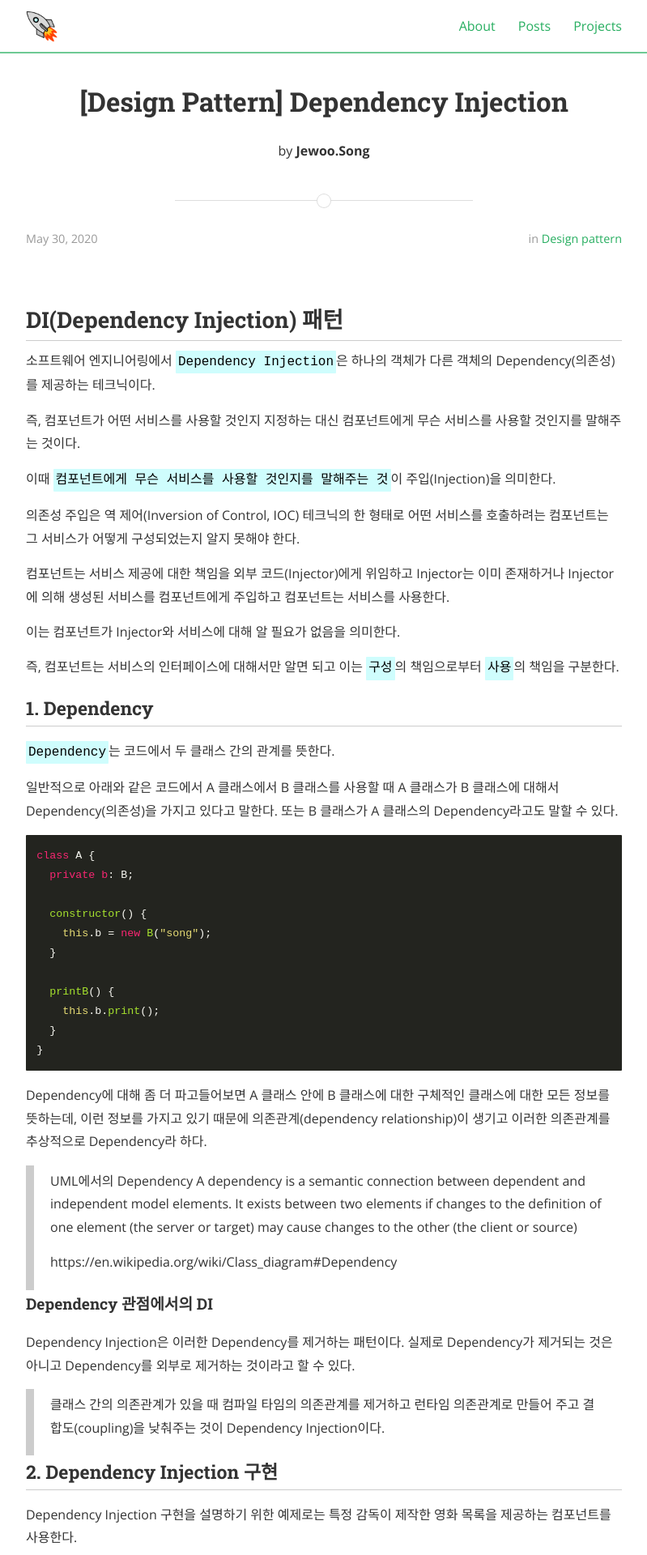
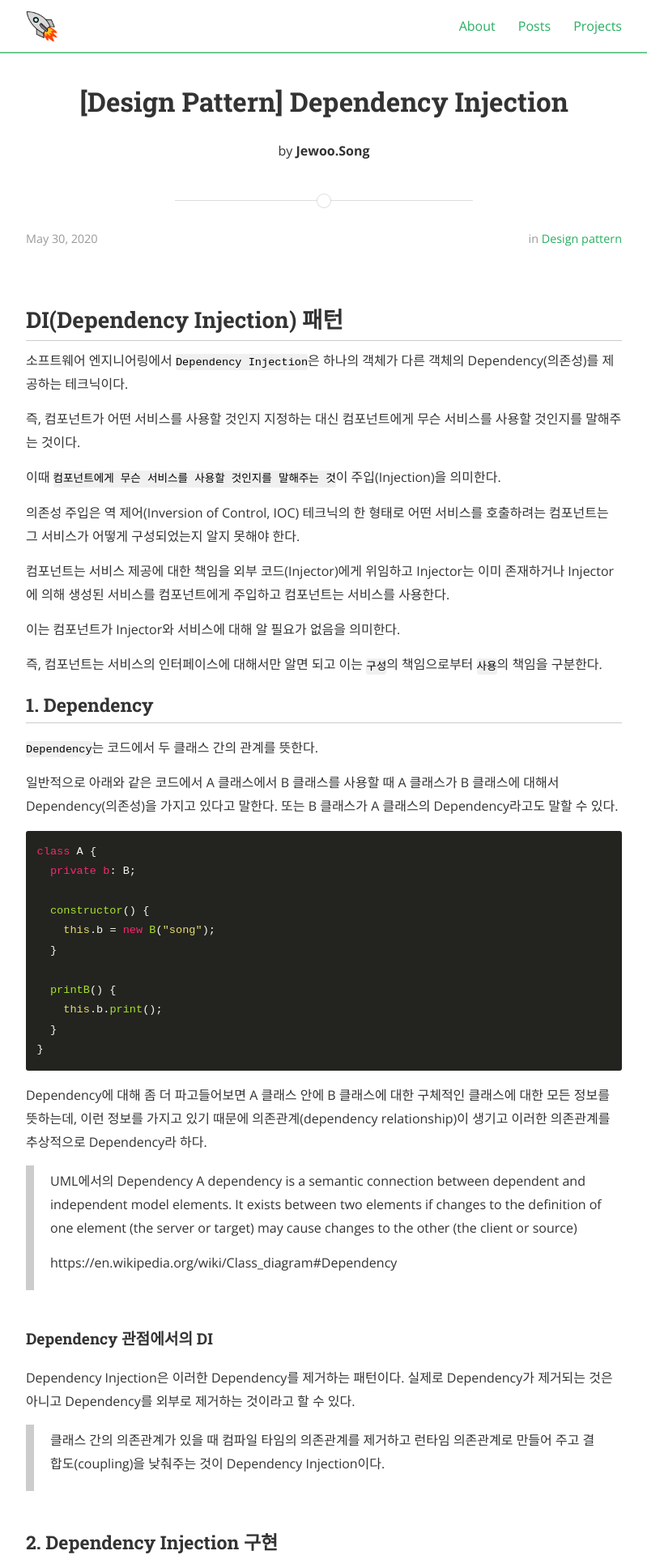
Before and after one commit to iamsjy17/iamsjy17.github.io, a Jekyll site: the page built from _posts/2020-05-30-designpattern_dependency_injection.md, in a window 1280 px wide. Shown: the top 1920 px of the page at 81% size, without its empty margins (240-1039 px from the left). Built offline with Jekyll 4.4.1, drawn with Linux system fonts in a browser that asks for light colours; nearby versions of some CDN libraries; some web fonts are replaced; comment, search, counter and statistics services are not loaded.

Commit message:
fix(style): code style 수정

```diff
--- a/_posts/2020-05-30-designpattern_dependency_injection.md
+++ b/_posts/2020-05-30-designpattern_dependency_injection.md
@@ -58,12 +58,16 @@ Dependency에 대해 좀 더 파고들어보면 A 클래스 안에 B 클래스
 >
 > https://en.wikipedia.org/wiki/Class_diagram#Dependency
 
+<br>
+
 #### Dependency 관점에서의 DI
 
 Dependency Injection은 이러한 Dependency를 제거하는 패턴이다.
 실제로 Dependency가 제거되는 것은 아니고 Dependency를 외부로 제거하는 것이라고 할 수 있다.
 
 > 클래스 간의 의존관계가 있을 때 컴파일 타임의 의존관계를 제거하고 런타임 의존관계로 만들어 주고 결합도(coupling)을 낮춰주는 것이 Dependency Injection이다.
+
+<br>
 
 ### 2. Dependency Injection 구현
 
--- a/_sass/_layout.scss
+++ b/_sass/_layout.scss
@@ -29,11 +29,11 @@ ul.default {
 }
 
 code {
-  color: #000000;
-  background-color: #cffdfd;
-  display: inline-block;
-  border-radius: 1px;
-  padding: 0 3px;
+  color: #000;
+  font-size: 0.85em !important;
+  background-color: #f0f0f0;
+  border-radius: 3px;
+  padding: 0.2em 0;
 }
 
 blockquote {
```
